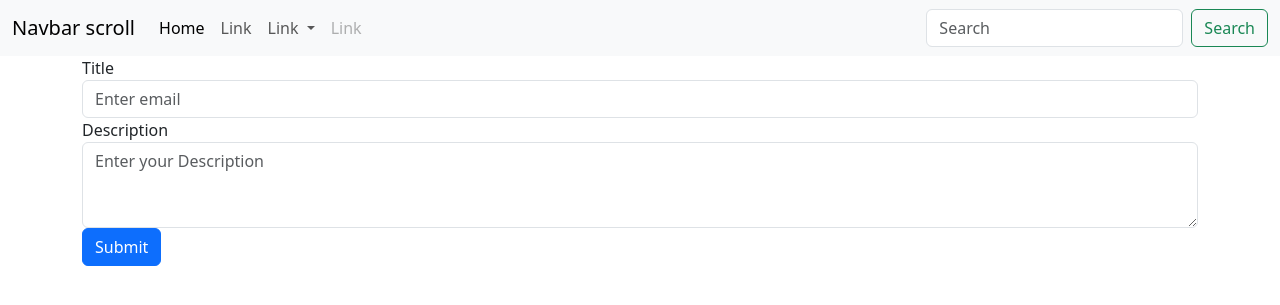
After one commit to PrashantMhrzn/Python-Learning, a Django app: page /task/create/ in a window 1280 px wide. The commit adds this page. Shown: the top 305 px of the page. Run offline with Django 5.2, Linux system fonts and the light colour scheme.

Commit message:
Added Create Task Form

```diff
--- a/Django Learning/base/models.py
+++ b/Django Learning/base/models.py
@@ -4,4 +4,4 @@ from django.db import models
 class TodoList(models.Model):
     title = models.CharField(100)
     description = models.TextField(100)
-    is_completed = models.BooleanField(default=True)
+    is_completed = models.BooleanField(default=False)
--- a/Django Learning/base/urls.py
+++ b/Django Learning/base/urls.py
@@ -7,7 +7,8 @@ urlpatterns = [
     path('about/', about_us),
     path('home/', home),
     path('/', base),
-    path('views/', view),
+    path('task/', task),
+    path('task/create/', create),
     # path('create/', create),
 
 ]
--- a/Django Learning/base/views.py
+++ b/Django Learning/base/views.py
@@ -17,10 +17,20 @@ def home(request):
 def base(request):
     return render(request, 'base.html')
 
-def view(request):
-    tasks = TodoList.objects.all()
+def task(request):
+    obj = TodoList.objects
+    tasks = obj.all()
+    all = obj.all().count()
+    completed  = obj.filter(is_completed = True).count()
+    not_completed  = obj.filter(is_completed = False).count()
     context = {
-        'tasks': tasks
+        'tasks': tasks,
+        'all' : all,
+        'completed' : completed,
+        'not_completed' : not_completed
     }
-    return render(request, 'view.html', context)
+    return render(request, 'task.html', context)
+
+def create(request):
+    return render(request, 'create.html')
 # Create your views here.
--- a/Django Learning/templates/base.html
+++ b/Django Learning/templates/base.html
@@ -46,8 +46,6 @@
           </div>
         </div>
     </nav>
-
-    <h3> This is base html page </h3>
     {% block body %}
 
     {% endblock body %}
--- /dev/null
+++ b/Django Learning/templates/create.html
@@ -0,0 +1,18 @@
+{% extends "base.html" %}
+{% block title %}Create New Task{% endblock title %}
+{% block body %}
+<div class="container">
+    <form>
+        <div class="form-group">
+          <label for="exampleInputEmail1">Title</label>
+          <input type="text" class="form-control" id="exampleInputEmail1" aria-describedby="emailHelp" placeholder="Enter email">
+        </div>
+        <div class="form-group">
+            <label for="exampleFormControlTextarea1">Description</label>
+            <textarea class="form-control" id="description" placeholder="Enter your Description" rows="3"></textarea>
+          </div>
+        <button type="submit" class="btn btn-primary">Submit</button>
+      </form>
+</div>
+
+{% endblock body %}
```
Also changed, not shown: Django Learning/templates/task.html (renamed from Django Learning/templates/view.html, +7 -2 lines), Django Learning/base/migrations/0002_alter_todolist_is_completed.py (added), Django Learning/db.sqlite3, 1 other file.
